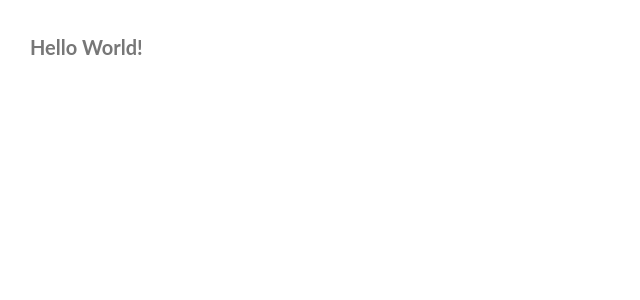
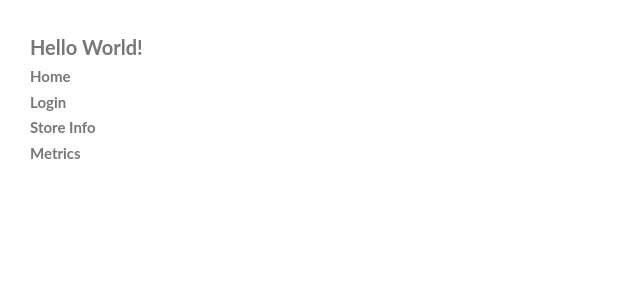
Before and after one commit to luketowell/xpire-web-application, a React (Create React App) app: page / in a window 1280 px wide. Shown: the top 300 px of the page, without its empty margins (0-640 px from the left). Built offline with nearby package versions, Linux system fonts and the light colour scheme.

Commit message:
created all of the initial Pages
-created all of the pages

```diff
--- a/package.json
+++ b/package.json
@@ -16,7 +16,7 @@
     "build": "react-scripts build",
     "test": "react-scripts test",
     "eject": "react-scripts eject",
-    "sass:compile": "node-sass sass/main.scss src/css/style.css"
+    "sass:compile": "node-sass sass/main.scss src/css/style.css -w"
   },
   "eslintConfig": {
     "extends": "react-app"
--- a/src/App.js
+++ b/src/App.js
@@ -1,10 +1,18 @@
 import React from 'react';
 import './css/style.css';
+import Home from './pages/home';
+import Login from './pages/login';
+import StoreInfo from './pages/storeInfo';
+import Metrics from './pages/metrics';
 
 function App() {
   return (
     <div className="App">
       <h1>Hello World!</h1>
+      <Home/>
+      <Login/>
+      <StoreInfo/>
+      <Metrics/>
     </div>
   );
 }
--- /dev/null
+++ b/src/pages/home.js
@@ -0,0 +1,13 @@
+import React, { Component } from 'react';
+
+class Home extends Component {
+    render(){
+        return (
+        <div>
+            <h2>Home</h2>
+        </div>
+        )
+    }
+}
+
+export default Home;
--- /dev/null
+++ b/src/pages/login.js
@@ -0,0 +1,13 @@
+import React, { Component } from 'react';
+
+class Login extends Component {
+    render(){
+        return (
+        <div>
+            <h2>Login</h2>
+        </div>
+        )
+    }
+}
+
+export default Login;
--- /dev/null
+++ b/src/pages/metrics.js
@@ -0,0 +1,13 @@
+import React, { Component } from 'react';
+
+class Metrics extends Component {
+    render(){
+        return (
+        <div>
+            <h2>Metrics</h2>
+        </div>
+        )
+    }
+}
+
+export default Metrics;
--- /dev/null
+++ b/src/pages/storeInfo.js
@@ -0,0 +1,13 @@
+import React, { Component } from 'react';
+
+class StoreInfo extends Component {
+    render(){
+        return (
+        <div>
+            <h2>Store Info</h2>
+        </div>
+        )
+    }
+}
+
+export default StoreInfo;
```
